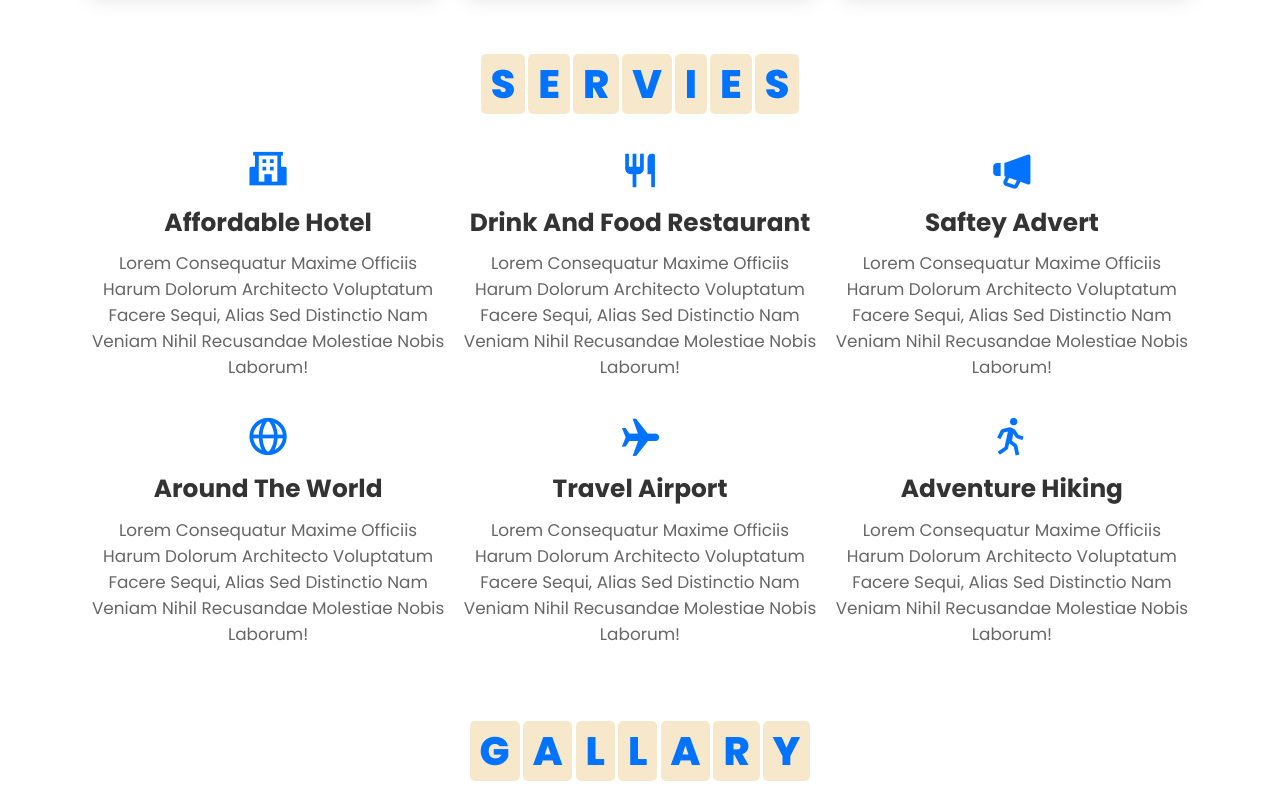
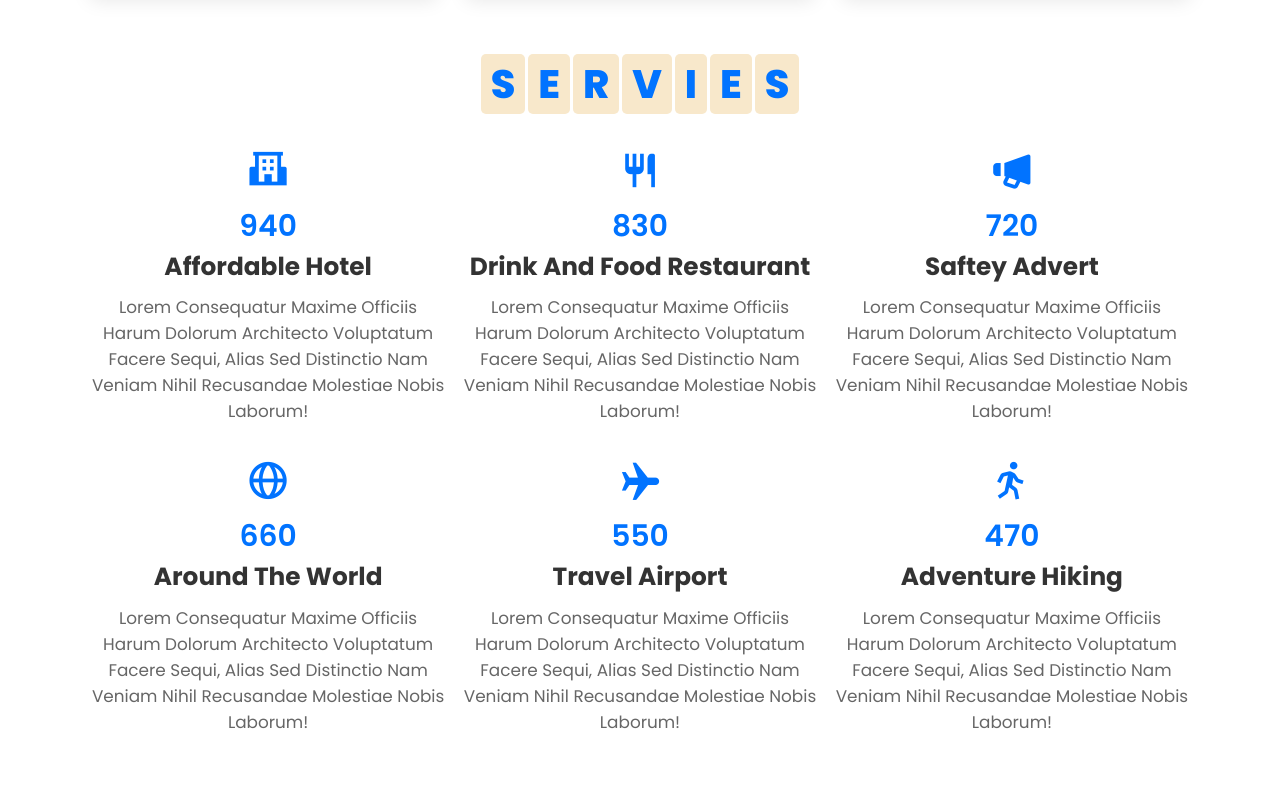
Before and after one commit to farhafarg/World-Wide.com, a plain HTML site: page index.html in a window 1280 px wide. Shown: the part 3340-4140 px from the top of the page. Drawn offline with nearby package versions, Linux system fonts and the light colour scheme.

Commit message:
something

```diff
--- a/index.html
+++ b/index.html
@@ -309,32 +309,38 @@
         </h1>
         <div class="container">
             <div class="box">
-                <i class='bx bxs-school'></i>
+                <i class='bx bxs-school'></i><br>
+                <span class="num" data-val="940">000</span>
                 <h3>Affordable Hotel</h3>
                 <p>Lorem consequatur maxime officiis harum dolorum architecto voluptatum facere sequi, alias sed distinctio nam veniam nihil recusandae molestiae nobis laborum!</p>
             </div>
             <div class="box">
-                <i class='bx bx-restaurant'></i>
+                <i class='bx bx-restaurant'></i><br>
+                <span class="num" data-val="830">000</span>
                 <h3>Drink And Food Restaurant</h3>
                 <p>Lorem consequatur maxime officiis harum dolorum architecto voluptatum facere sequi, alias sed distinctio nam veniam nihil recusandae molestiae nobis laborum!</p>
             </div>
             <div class="box">
-                <i class='bx bxs-megaphone'></i>
+                <i class='bx bxs-megaphone'></i><br>
+                <span class="num" data-val="720">000</span>
                 <h3>Saftey Advert</h3>
                 <p>Lorem consequatur maxime officiis harum dolorum architecto voluptatum facere sequi, alias sed distinctio nam veniam nihil recusandae molestiae nobis laborum!</p>
             </div>
             <div class="box">
-                <i class="bx bx-globe"></i>
+                <i class="bx bx-globe"></i><br>
+                <span class="num" data-val="660">000</span>
                 <h3>Around The World</h3>
                 <p>Lorem consequatur maxime officiis harum dolorum architecto voluptatum facere sequi, alias sed distinctio nam veniam nihil recusandae molestiae nobis laborum!</p>
             </div>
             <div class="box">
-                <i class='bx bxs-plane bx-rotate-90'></i>
+                <i class='bx bxs-plane bx-rotate-90'></i><br>
+                <span class="num" data-val="550">000</span>
                 <h3>Travel Airport</h3>
                 <p>Lorem consequatur maxime officiis harum dolorum architecto voluptatum facere sequi, alias sed distinctio nam veniam nihil recusandae molestiae nobis laborum!</p>
             </div>
             <div class="box">
-                <i class='bx bx-walk'></i>
+                <i class='bx bx-walk'></i><br>
+                <span class="num" data-val="470">000</span>
                 <h3>Adventure Hiking</h3>
                 <p>Lorem consequatur maxime officiis harum dolorum architecto voluptatum facere sequi, alias sed distinctio nam veniam nihil recusandae molestiae nobis laborum!</p>
             </div>
--- a/style.css
+++ b/style.css
@@ -47,7 +47,6 @@
     background: var(--blue-color);
     border-radius: 50rem;
 }
-
 html{
     font-size: 62%;
     overflow-x: hidden;
@@ -55,6 +54,10 @@ html{
 }
 body{
     background: var(--bg-color);
+    overflow-x: hidden;
+}
+section{
+    padding: 2rem 7%;
 }
 header{
     position: fixed;
@@ -316,9 +319,7 @@ header .searchfrom label:hover{
         display: none;
     }
 }
-section{
-    padding: 2rem 7%;
-}
+
 .home{
     min-height: 100vh;
     display: flex;
@@ -499,6 +500,11 @@ section{
     font-size: 4.5rem;
     color: var(--blue-color);
 }
+.services .container .box span{
+    font-size: 3rem;
+    font-weight: 600;
+    color: var(--blue-color);
+}
 .services .container .box h3{
     font-size: 2.5rem;
     color: var(--text1-color);
@@ -671,6 +677,25 @@ section{
     color: #868a92;
 }
 @media (max-width:420px){
+    /* section{
+        padding: 2rem 8%;
+    } */
+    .header{
+        overflow-y: hidden;
+        width: 100%;
+        /* padding: 2rem 0%; */
+    }
+    header .logo{
+        font-size: 2.1rem;
+    }
+    .icon i{
+        font-size: 15px;
+    }
+    .mode{
+        height: 25px;
+        width: 25px;
+        padding: 3px;
+    }
     .heading{
         text-align: center;
         padding: 2rem 0;
--- a/travel.js
+++ b/travel.js
@@ -106,7 +106,24 @@ mode.onclick = () => {
     console.log("dhhdh");
 }
 
+let valueDispleys = document.querySelectorAll(".num");
+let intersal = 4000 ;
 
+valueDispleys.forEach((valueDisplay) =>{
+    let stratValue = 0;
+    let endValue = parseInt(valueDisplay.getAttribute
+        ("data-val"));
+    // console.log(endvalue);
+    let duration = Math.floor(intersal / endValue);
+    let counter = setInterval(function(){
+        stratValue += 1 ;
+        valueDisplay.textContent = stratValue ;
+        if( stratValue==endValue ) {
+            clearInterval(counter);
+        }
+
+    }, duration);
+});
 
 
 
```
